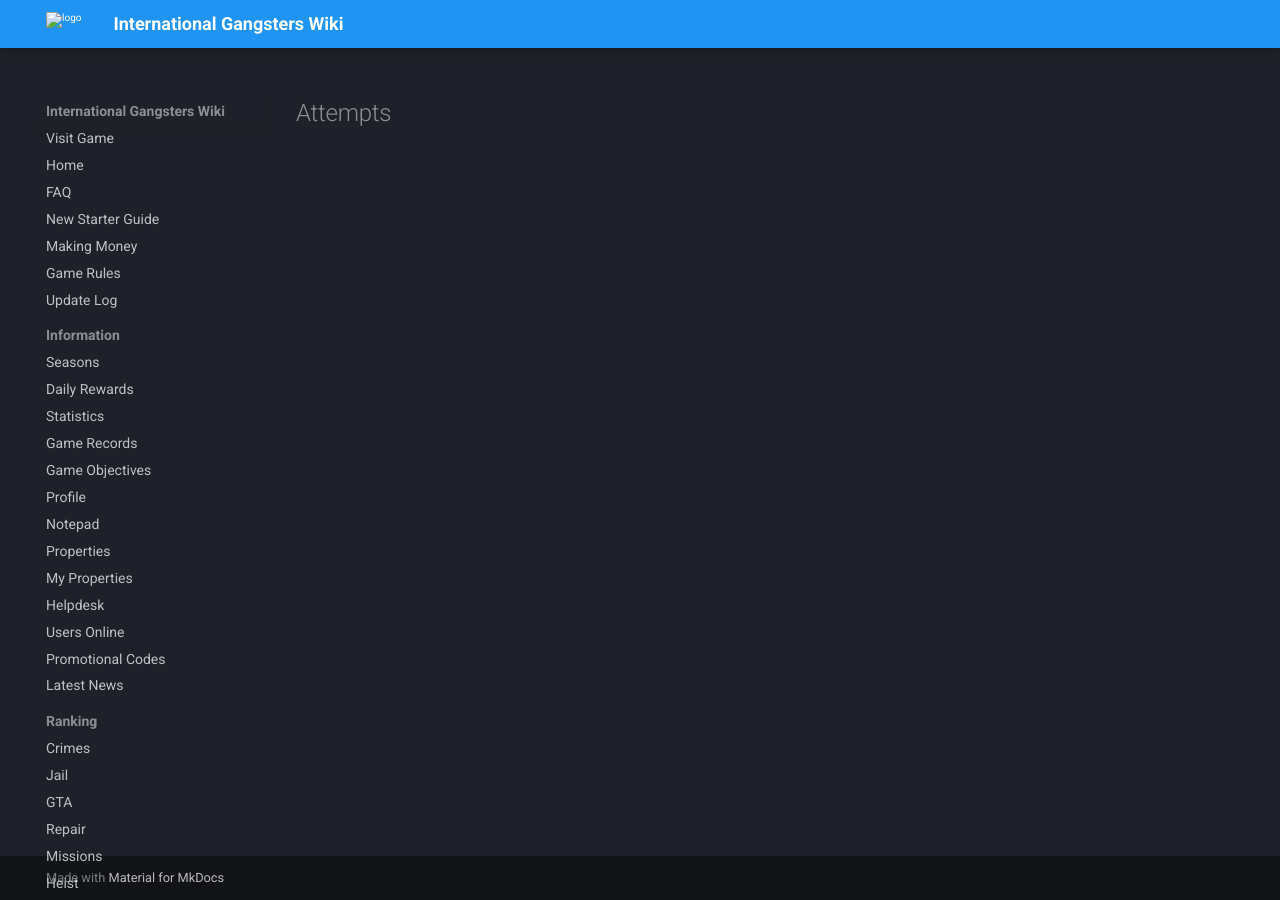
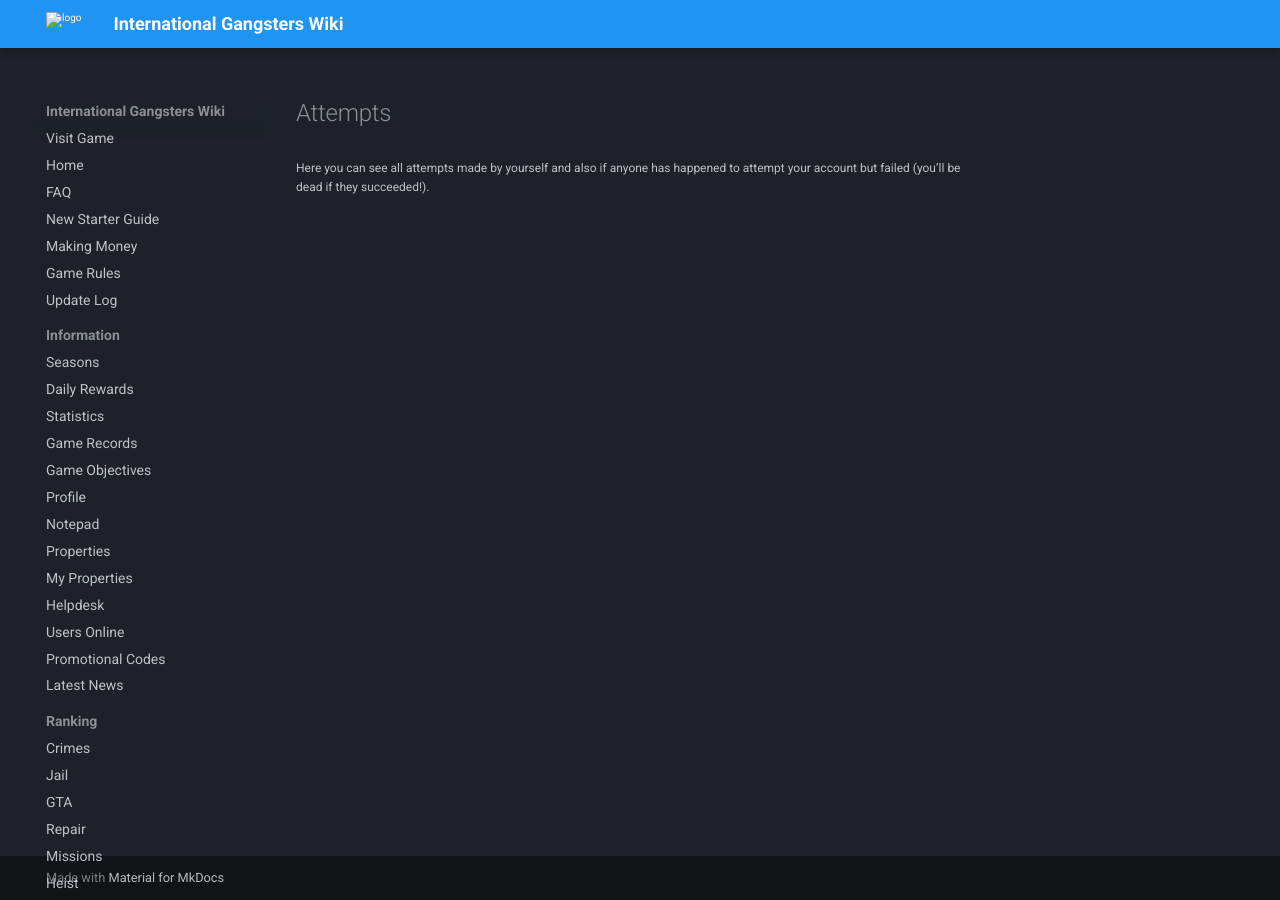
Before and after one commit to InternationalGangsters/wiki, an MkDocs documentation site: the page built from docs/offence/attempts.md, in a window 1280 px wide. Built offline with MkDocs 1.6.1 and Material for MkDocs 9.7.7, drawn with Linux system fonts in a browser that asks for light colours; comment, search, counter and statistics services are not loaded.

Commit message:
Update attempts.md

```diff
--- a/docs/offence/attempts.md
+++ b/docs/offence/attempts.md
@@ -1 +1,3 @@
 # Attempts
+
+Here you can see all attempts made by yourself and also if anyone has happened to attempt your account but failed (you’ll be dead if they succeeded!).
```
